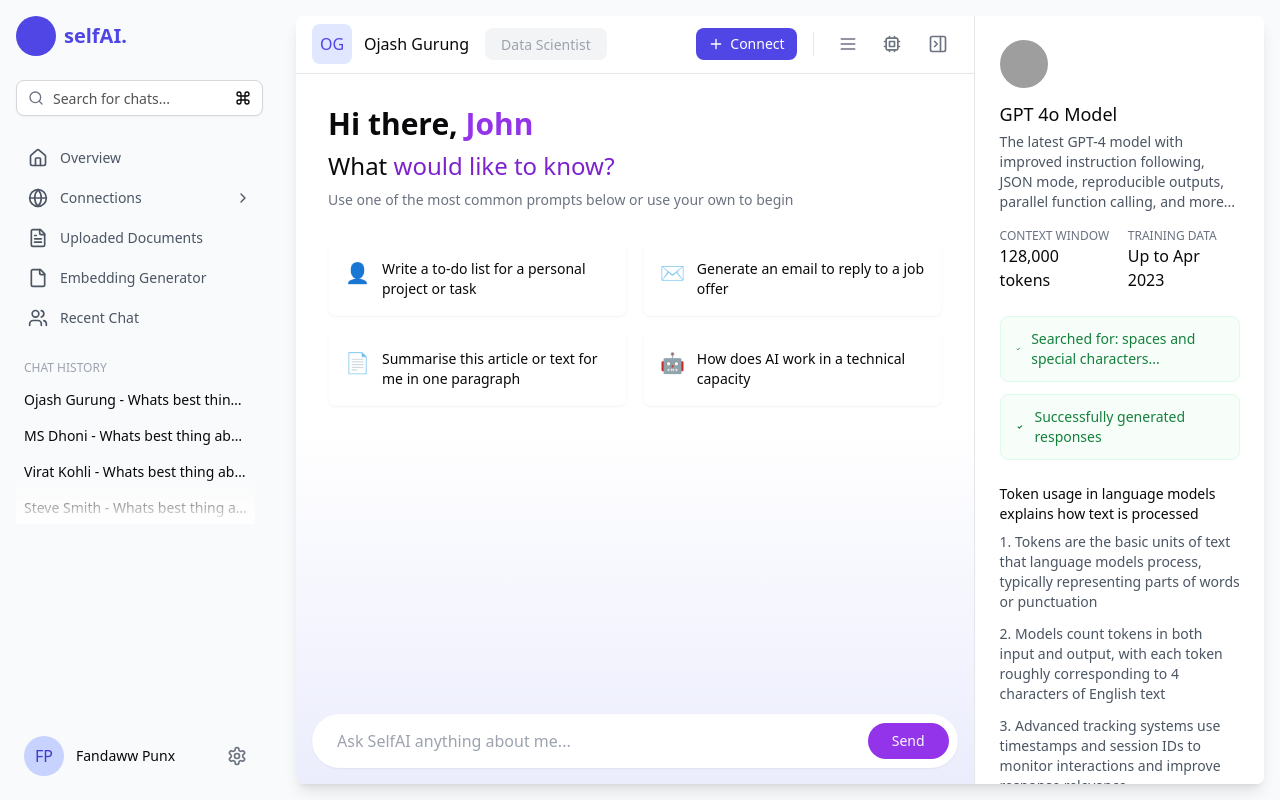
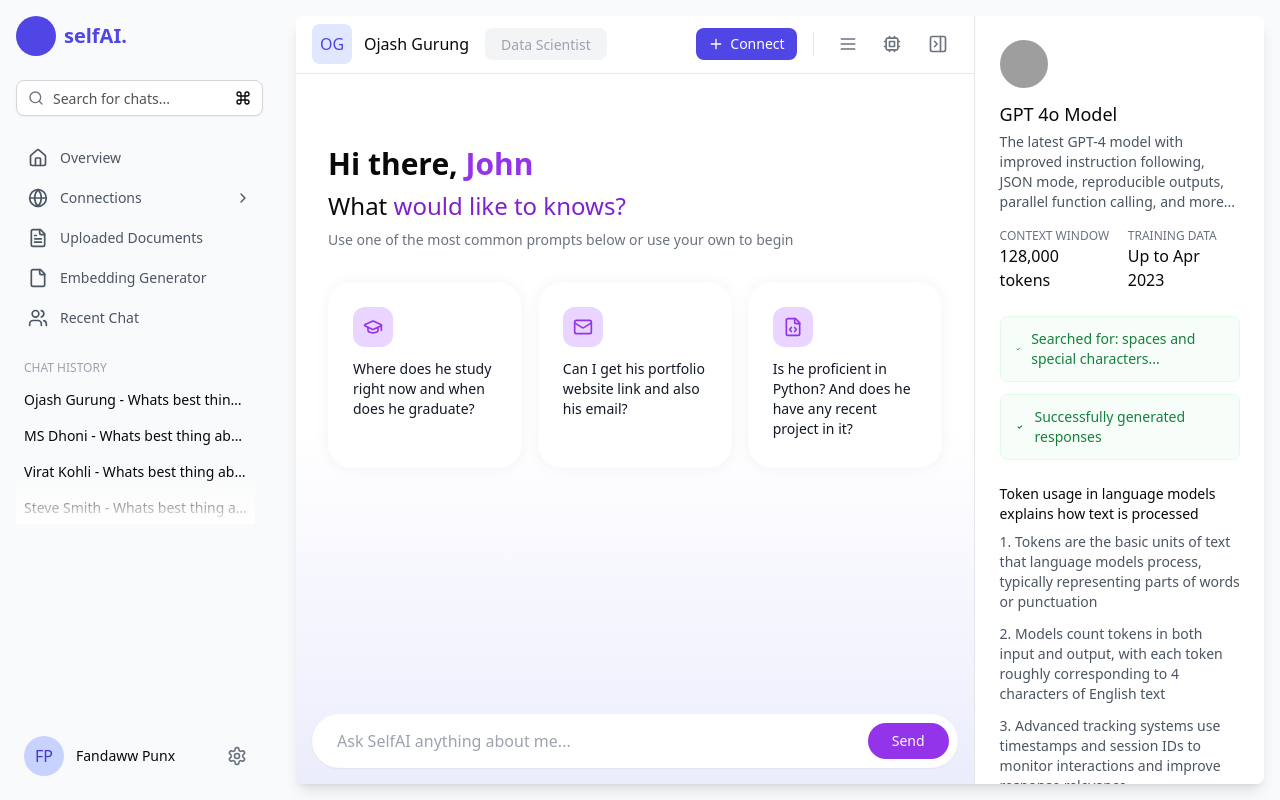
Before and after one commit to ojashgurung/SelfAI, a Next.js app in the folder frontend/: page /dashboard/chat in a window 1280 px wide. Built offline with nearby package versions, Linux system fonts and the light colour scheme; grey boxes are pictures that could not be loaded.

Commit message:
The prompt card section has been updated

```diff
--- a/frontend/src/components/chat/chat-body.tsx
+++ b/frontend/src/components/chat/chat-body.tsx
@@ -1,24 +1,21 @@
 import { Button } from "@/components/ui/button";
 import { Card } from "@/components/ui/card";
-import { RefreshCcw } from "lucide-react";
+import { RefreshCcw, GraduationCap, Mail, FileCode } from "lucide-react";
 import { Avatar } from "@/components/ui/avatar";
 
 const prompts = [
   {
-    title: "Write a to-do list for a personal project or task",
-    icon: "👤",
+    title: "Where does he study right now and when does he graduate?",
+    icon: GraduationCap,
   },
   {
-    title: "Generate an email to reply to a job offer",
-    icon: "✉️",
+    title: "Can I get his portfolio website link and also his email?",
+    icon: Mail,
   },
   {
-    title: "Summarise this article or text for me in one paragraph",
-    icon: "📄",
-  },
-  {
-    title: "How does AI work in a technical capacity",
-    icon: "🤖",
+    title:
+      "Is he proficient in Python? And does he have any recent project in it?",
+    icon: FileCode,
   },
 ];
 
@@ -106,14 +103,14 @@ export default function ChatBody() {
           </div>
         ) : (
           <div className="h-full overflow-y-auto">
-            <div className="max-w-3xl mx-auto p-8">
+            <div className="max-w-3xl mx-auto p-8 mt-10">
               <div className="mb-8">
                 <h1 className="text-3xl font-bold mb-2">
                   Hi there, <span className="text-purple-600">John</span>
                 </h1>
                 <h2 className="text-2xl">
                   What{" "}
-                  <span className="text-purple-700">would like to know?</span>
+                  <span className="text-purple-700">would like to knows?</span>
                 </h2>
                 <p className="text-gray-500 text-sm mt-2">
                   Use one of the most common prompts below or use your own to
@@ -121,15 +118,23 @@ export default function ChatBody() {
                 </p>
               </div>
 
-              <div className="grid grid-cols-2 gap-4 mb-6">
+              <div className="grid grid-cols-3 gap-4 mb-6 max-w-2xl max-h-lg">
                 {prompts.map((prompt) => (
                   <Card
                     key={prompt.title}
-                    className="p-4 hover:bg-gray-50 cursor-pointer transition-colors"
+                    className="p-6 hover:bg-purple-50 cursor-pointer transition-colors bg-white/95 rounded-3xl shadow-[0_0_15px_rgba(0,0,0,0.05)] hover:shadow-[0_4px_20px_rgba(0,0,0,0.08)] backdrop-blur-sm"
                   >
-                    <div className="flex items-start gap-3">
-                      <span className="text-xl">{prompt.icon}</span>
-                      <p className="text-sm">{prompt.title}</p>
+                    <div className="space-y-3">
+                      <div className="w-10 h-10 bg-purple-200 rounded-2xl flex items-center justify-center">
+                        <span className="text-base text-white">
+                          <prompt.icon className="w-5 h-5 text-purple-600" />
+                        </span>
+                      </div>
+                      <div>
+                        <h3 className="font-medium text-gray-900 mb-1 text-sm">
+                          {prompt.title}
+                        </h3>
+                      </div>
                     </div>
                   </Card>
                 ))}
```
